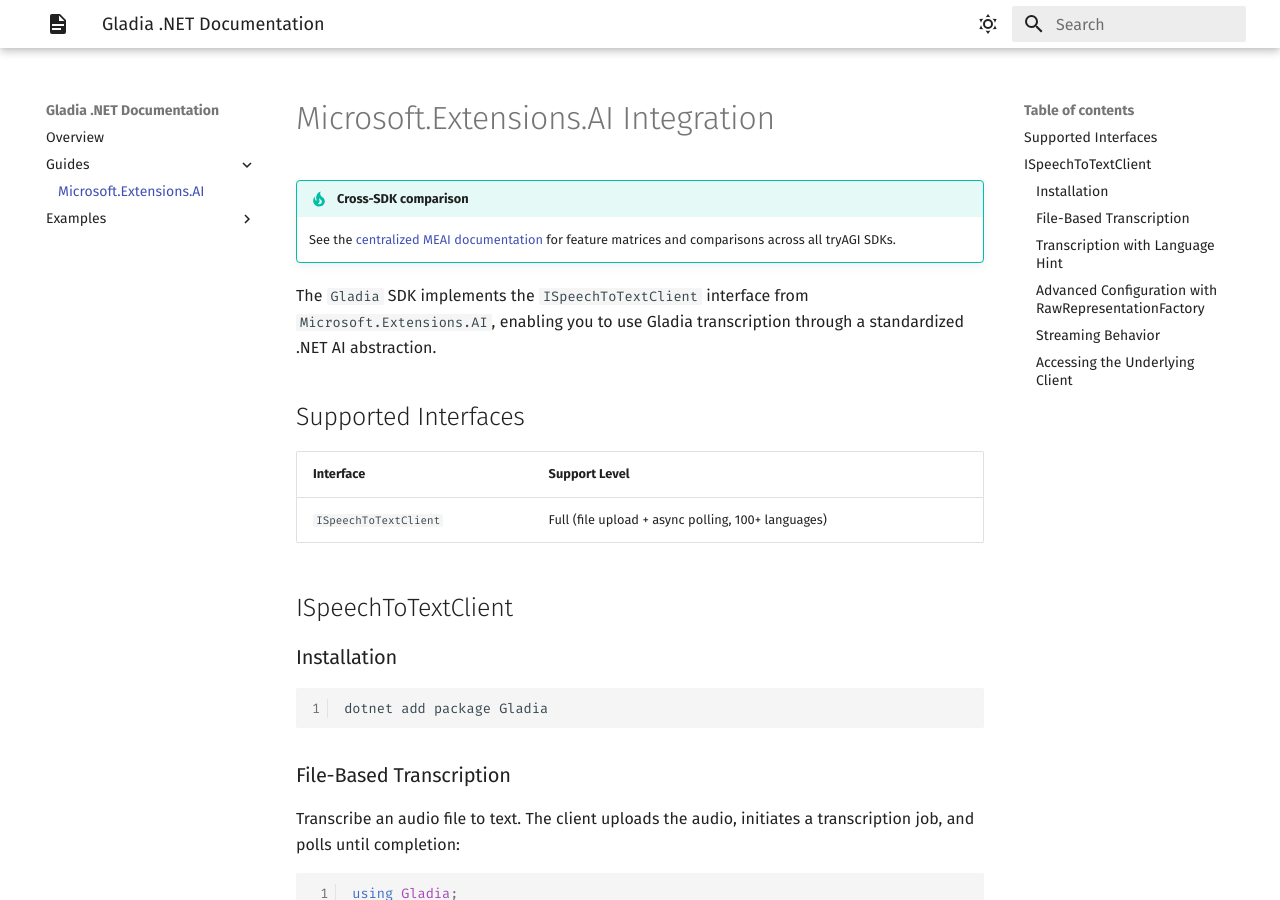
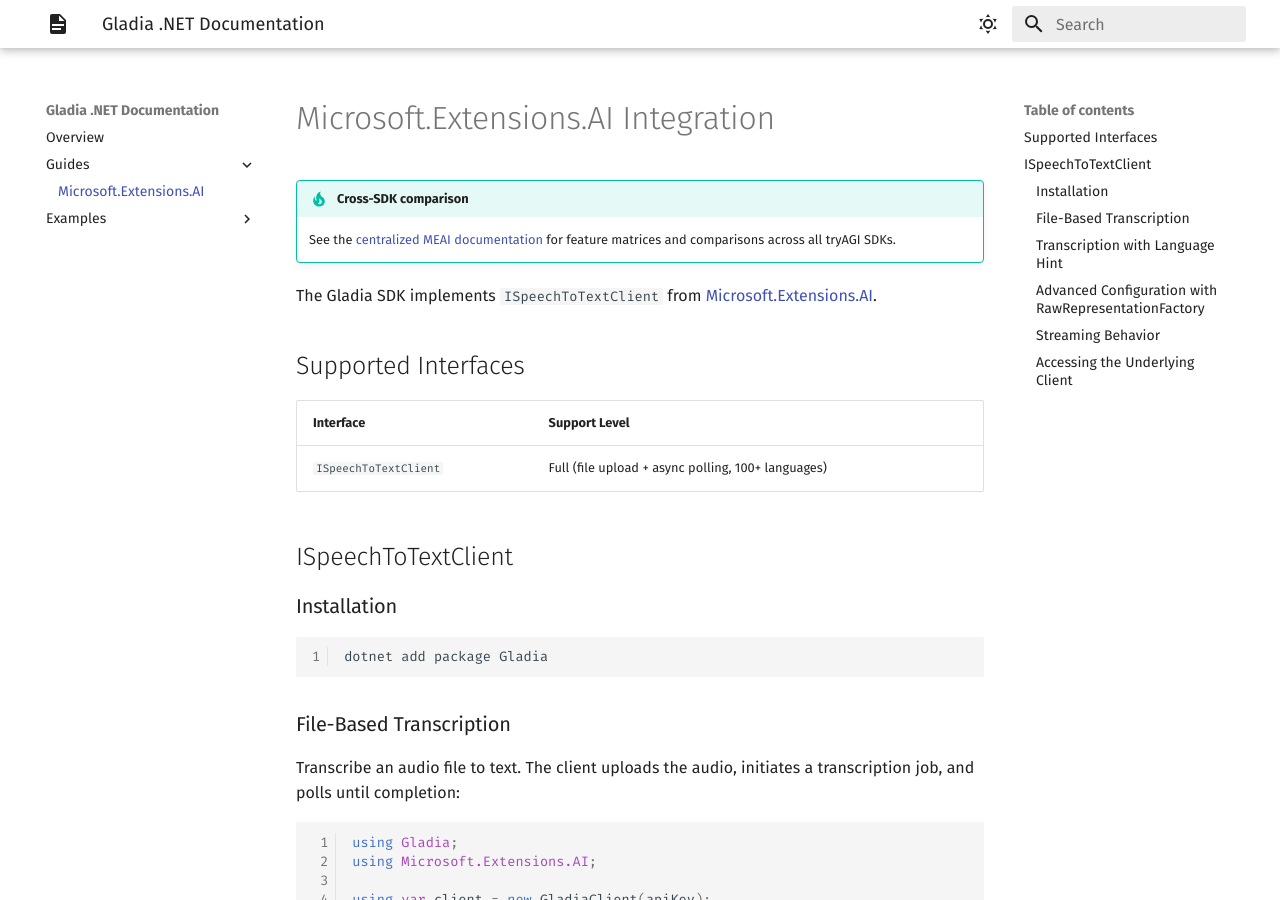
Before and after one commit to tryAGI/Gladia, an MkDocs documentation site: the page built from docs/guides/meai.md, in a window 1280 px wide and 900 px high. Built offline with MkDocs 1.6.1 and Material for MkDocs 9.7.7, drawn with Linux system fonts in a browser that asks for light colours; the version menu is left out.

```diff
--- a/docs/guides/meai.md
+++ b/docs/guides/meai.md
@@ -3,7 +3,7 @@
 !!! tip "Cross-SDK comparison"
     See the [centralized MEAI documentation](https://tryagi.github.io/docs/meai/) for feature matrices and comparisons across all tryAGI SDKs.
 
-The `Gladia` SDK implements the `ISpeechToTextClient` interface from `Microsoft.Extensions.AI`, enabling you to use Gladia transcription through a standardized .NET AI abstraction.
+The Gladia SDK implements `ISpeechToTextClient` from [Microsoft.Extensions.AI](https://learn.microsoft.com/en-us/dotnet/ai/microsoft-extensions-ai).
 
 ## Supported Interfaces
 
```
